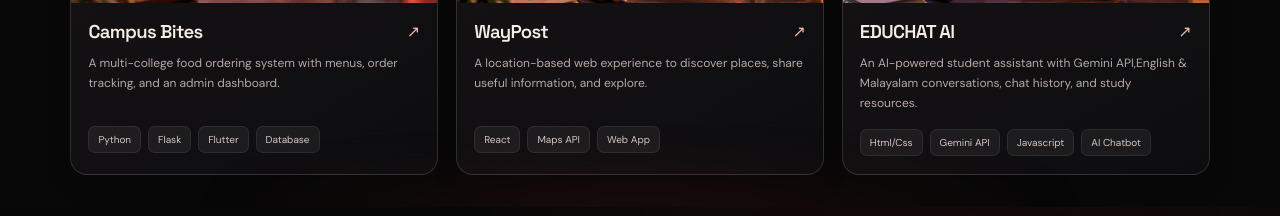
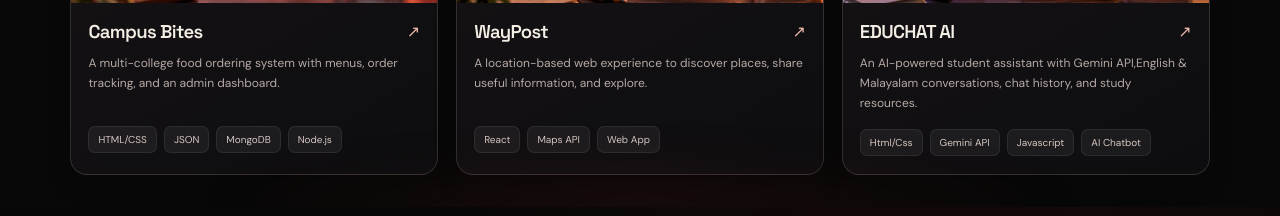
Before and after one commit to AswinCodie/Portfolio-CInematic, a React (Vite) app in the folder aswin-portfolio/: page / in a window 1280 px wide. Shown: the part 1100-1316 px from the top of the page. Built offline with nearby package versions, Linux system fonts and the light colour scheme.

Commit message:
few Changes

```diff
--- a/aswin-portfolio/src/components/PortfolioHeroProjects.jsx
+++ b/aswin-portfolio/src/components/PortfolioHeroProjects.jsx
@@ -41,7 +41,7 @@ const projects = [
     description:
       "A multi-college food ordering system with menus, order tracking, and an admin dashboard.",
     image: "/campusbites.png",
-    tags: ["Python", "Flask", "Flutter", "Database"],
+    tags: ["HTML/CSS", "JSON", "MongoDB", "Node.js"],
     accent: "canteen",
     href: "#contact",
   },
@@ -383,7 +383,7 @@ const pointerY = useSpring(rawY, {
             transition={{ duration: 0.8, ease: "easeOut" }}
           >
             <h1 className="hero-title">
-              {["I BUILD", "DIGITAL", "EXPERIENCES"].map((line, index) => (
+              {["I BUILD", "DIGITAL", "EXPERIENCES "].map((line, index) => (
                 <span className="hero-title-line" key={line}>
                   <motion.span
                     className={`hero-title-inner ${
```
